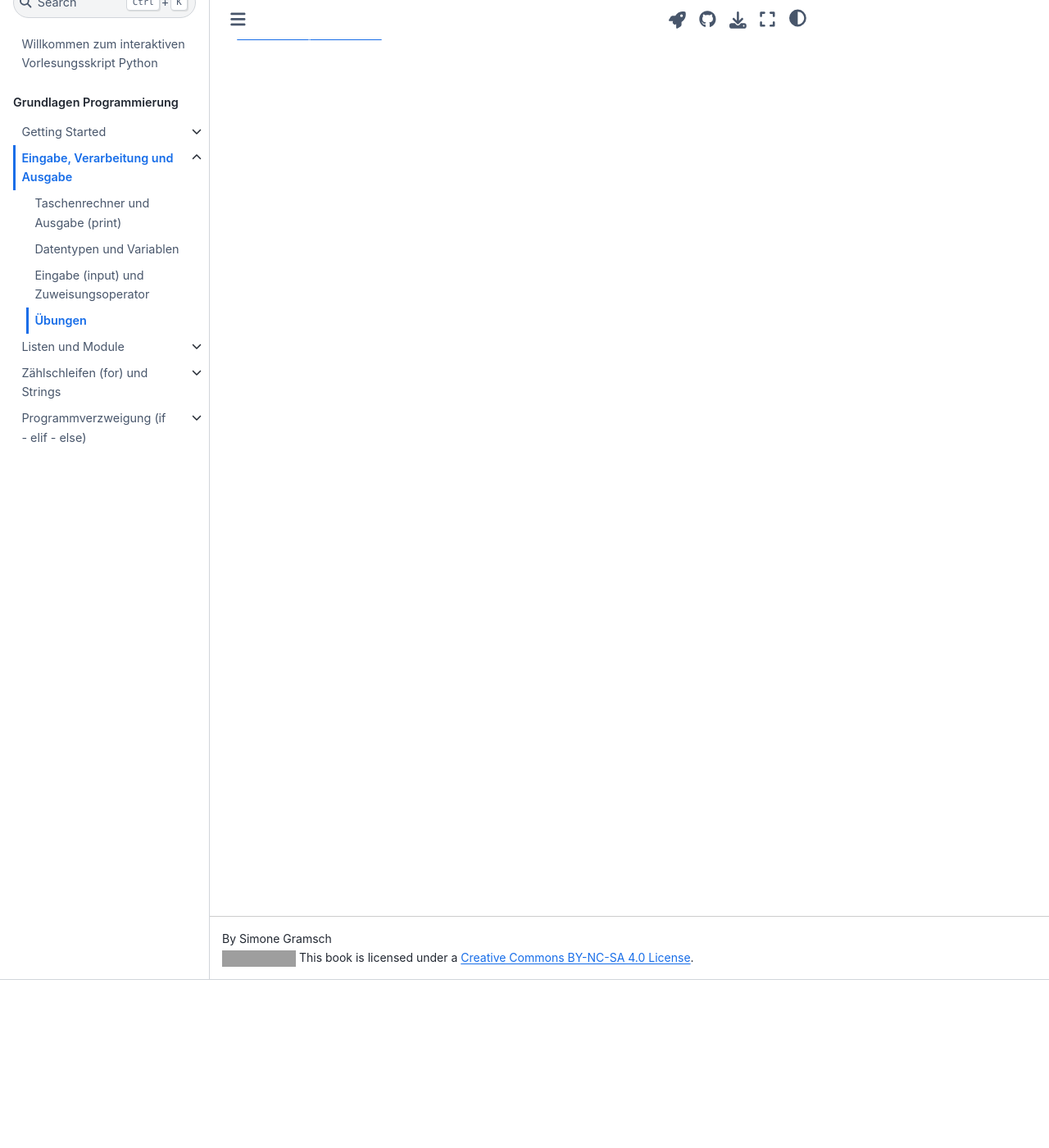
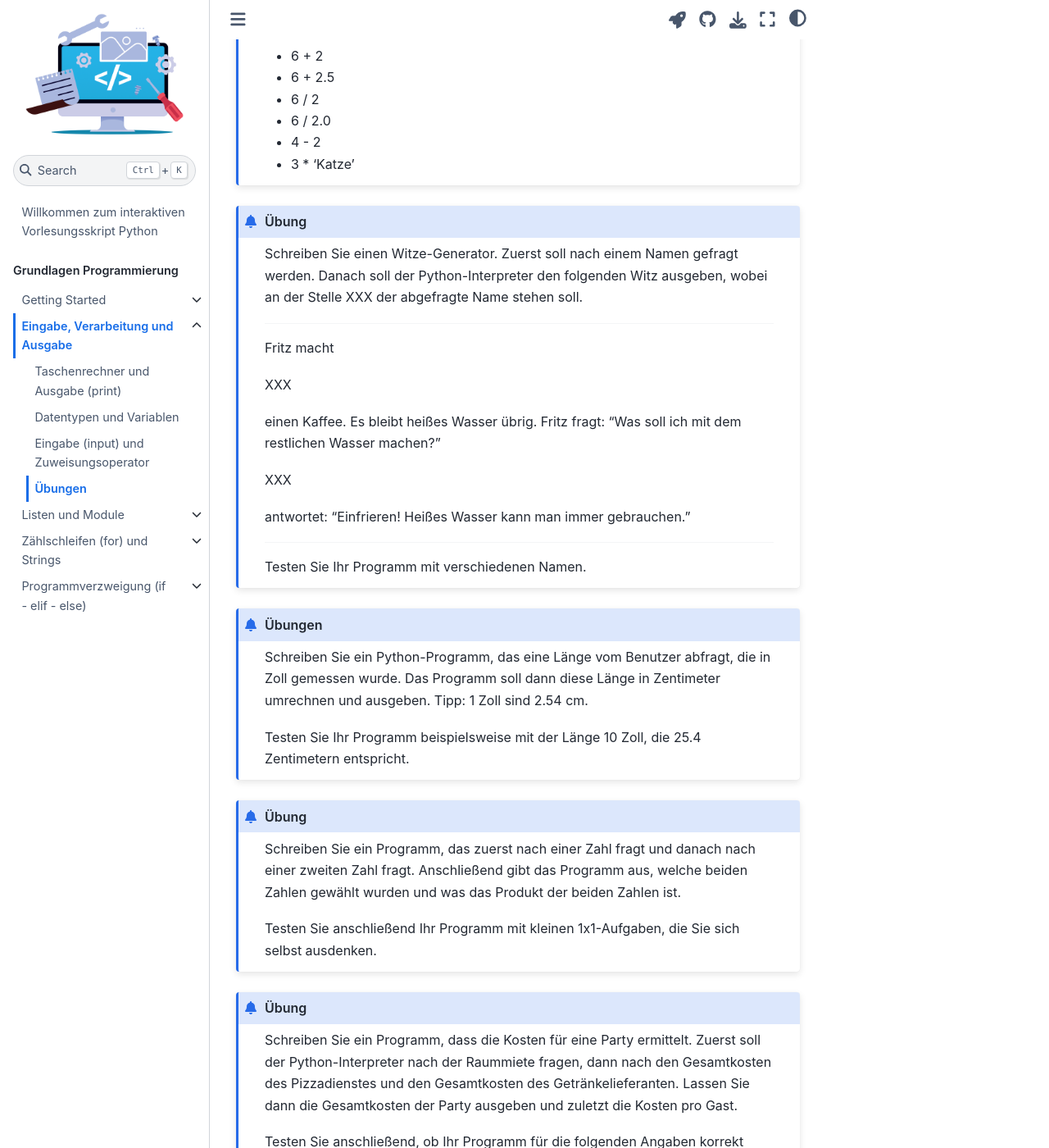
Before and after one commit to gramschs/book_python, a Jupyter Book: the page built from doc/chapter01/chapter01_sec04.md, in a window 1280 px wide and 1400 px high, scrolled down 205 px. Shown: the whole window at 82% size. Built offline with Jupyter Book 1.0.4 settings and Sphinx 7.4.7 and the Sphinx Book theme 1.1.4, drawn with Linux system fonts in a browser that asks for light colours; some of the changed text lies outside the part shown; grey boxes are pictures that could not be loaded.

Commit message:
exercises chapter01 added

````diff
--- a/doc/chapter01/chapter01_sec04.md
+++ b/doc/chapter01/chapter01_sec04.md
@@ -15,4 +15,77 @@ kernelspec:
 
 # Übungen
 
-TODO
+```{admonition} Übung
+:class: miniexercise
+Zu welchen Datentypen gehören folgende Ausdrücke? Stellen Sie erst eine
+Vermutung auf. Überprüfen Sie dann Ihre Vermutung mit der Funktion `type()`.
+
+* 6 + 2
+* 6 + 2.5
+* 6 / 2
+* 6 / 2.0
+* 4 - 2
+* 3 * 'Katze'
+```
+
+```{admonition} Übung
+:class: miniexercise
+Schreiben Sie einen Witze-Generator. Zuerst soll nach einem Namen gefragt
+werden. Danach soll der Python-Interpreter den folgenden Witz ausgeben, wobei an
+der Stelle XXX der abgefragte Name stehen soll.
+
+<hr>
+
+Fritz macht
+
+XXX
+
+einen Kaffee. Es bleibt heißes Wasser übrig. Fritz fragt: "Was
+soll ich mit dem restlichen Wasser machen?"
+
+XXX
+
+antwortet: "Einfrieren! Heißes Wasser kann man immer gebrauchen."
+
+<hr>
+
+Testen Sie Ihr Programm mit verschiedenen Namen.
+```
+
+```{admonition} Übungen
+:class: miniexercise
+Schreiben Sie ein Python-Programm, das eine Länge vom Benutzer abfragt, die in
+Zoll gemessen wurde. Das Programm soll dann diese Länge in Zentimeter umrechnen
+und ausgeben. Tipp: 1 Zoll sind 2.54 cm.
+
+Testen Sie Ihr Programm beispielsweise mit der Länge 10 Zoll, die 25.4
+Zentimetern entspricht.
+```
+
+```{admonition} Übung
+:class: miniexercise
+Schreiben Sie ein Programm, das zuerst nach einer Zahl fragt und danach nach
+einer zweiten Zahl fragt. Anschließend gibt das Programm aus, welche beiden
+Zahlen gewählt wurden und was das Produkt der beiden Zahlen ist.
+
+Testen Sie anschließend Ihr Programm mit kleinen 1x1-Aufgaben, die Sie sich
+selbst ausdenken.
+```
+
+
+```{admonition} Übung
+:class: miniexercise
+Schreiben Sie ein Programm, dass die Kosten für eine Party ermittelt. Zuerst
+soll der Python-Interpreter nach der Raummiete fragen, dann nach den
+Gesamtkosten des Pizzadienstes und den Gesamtkosten des Getränkelieferanten.
+Lassen Sie dann die Gesamtkosten der Party ausgeben und zuletzt die Kosten pro
+Gast.
+
+Testen Sie anschließend, ob Ihr Programm für die folgenden Angaben korrekt rechnet:
+* Eingabe Raummiete: 230 EUR
+* Eingabe Pizzadienst: 168 EUR
+* Eingabe Getränkelieferant: 80 EUR
+* Eingabe Anzahl Gäste: 12
+* Ausgabe: Gesamtkosten für die Party: 478 EUR
+* Ausgabe: Kosten pro Gast: 39.833333 EUR
+```
````
